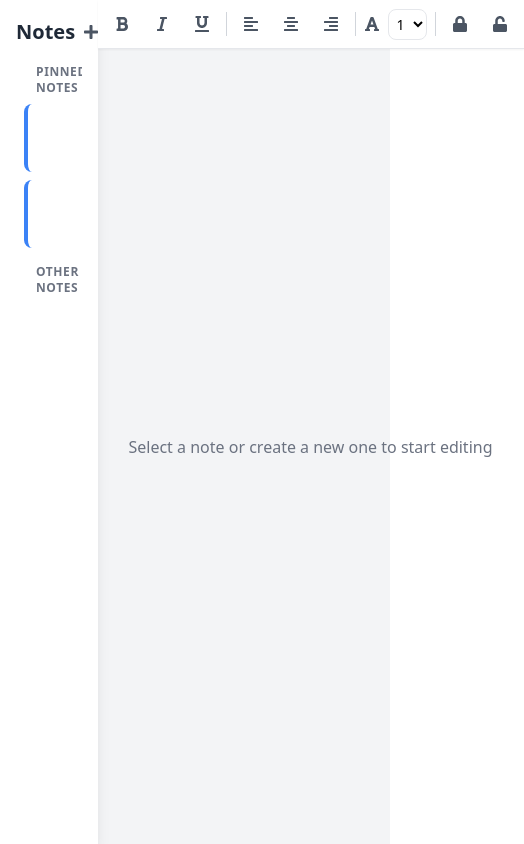
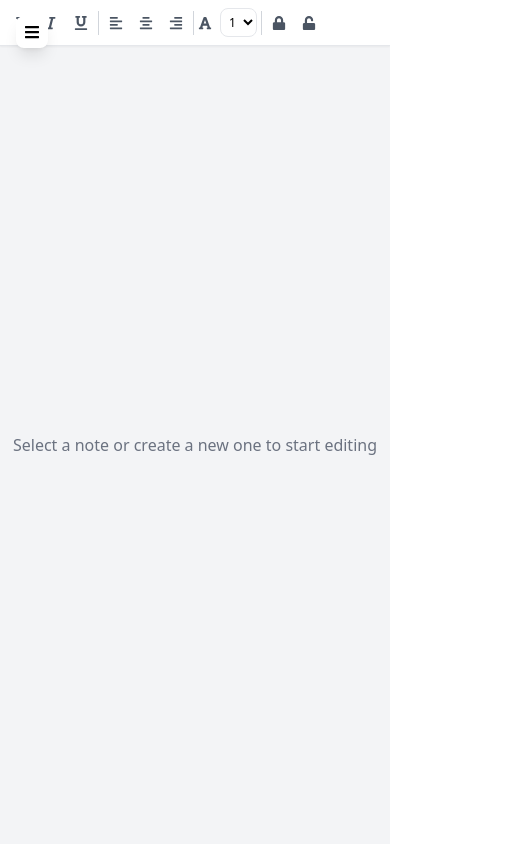
Before and after one commit to JAIMIN05/frontend_task, a React (Vite) app: page / in a window 390 px wide. Shown: the whole page, 524 px wide, since content can reach past the window. Built offline with nearby package versions, Linux system fonts and the light colour scheme.

Commit message:
Improve the layout using TailwindCSS so that the app works on mobile, tablet, and desktop.

```diff
--- a/src/components/Editor.jsx
+++ b/src/components/Editor.jsx
@@ -1,4 +1,5 @@
 import React, { useEffect, useRef, useState } from 'react';
+import { FaTimes } from 'react-icons/fa';  // Import close icon
 import { summarizeNote, grammarCheck } from '../utils/ai';
 
 const Editor = ({ content, setContent }) => {
@@ -58,27 +59,32 @@ const Editor = ({ content, setContent }) => {
     }
   };
 
+  const handleCloseSummary = () => {
+    setSummary('');  // Clear the summary/grammar suggestions
+  };
+
   return (
-    <div className="h-full flex flex-col" onClick={handleFocus}>
+    <div className="h-full flex flex-col max-w-4xl mx-auto" onClick={handleFocus}>
       <div
         ref={editorRef}
         contentEditable
         onInput={handleInput}
-        className="flex-1 outline-none p-6 prose prose-slate max-w-none
-          focus:ring-0 overflow-y-auto
-          text-gray-700 text-base leading-relaxed
+        className="flex-1 outline-none p-3 md:p-6 prose prose-sm md:prose-base lg:prose-lg
+          max-w-none focus:ring-0 overflow-y-auto
+          text-gray-700 leading-relaxed
           placeholder:text-gray-400"
         data-placeholder="Start writing your note here..."
         suppressContentEditableWarning={true}
       />
 
-      <div className="border-t p-4 space-y-4">
-        <div className="flex space-x-2">
+      <div className="border-t p-3 md:p-4 space-y-3 md:space-y-4">
+        <div className="flex flex-wrap gap-2">
           <button
             onClick={handleSummarize}
             disabled={isLoading}
-            className="px-4 py-2 bg-blue-500 text-white rounded-lg hover:bg-blue-600
-              disabled:bg-gray-300 disabled:cursor-not-allowed"
+            className="px-3 py-1.5 md:px-4 md:py-2 bg-blue-500 text-white rounded-lg
+              hover:bg-blue-600 disabled:bg-gray-300 disabled:cursor-not-allowed
+              text-sm md:text-base"
           >
             {isLoading ? 'Processing...' : 'Summarize'}
           </button>
@@ -86,27 +92,46 @@ const Editor = ({ content, setContent }) => {
           <button
             onClick={handleGrammarCheck}
             disabled={isLoading}
-            className="px-4 py-2 bg-green-500 text-white rounded-lg hover:bg-green-600
-              disabled:bg-gray-300 disabled:cursor-not-allowed"
+            className="px-3 py-1.5 md:px-4 md:py-2 bg-green-500 text-white rounded-lg
+              hover:bg-green-600 disabled:bg-gray-300 disabled:cursor-not-allowed
+              text-sm md:text-base"
           >
             {isLoading ? 'Processing...' : 'Check Grammar'}
           </button>
         </div>
 
         {error && (
-          <div className="text-red-500 text-sm">
+          <div className="text-red-500 text-xs md:text-sm">
             {error}
           </div>
         )}
 
         {summary && (
-          <div className="bg-gray-50 p-4 rounded-lg">
-            <h3 className="font-semibold mb-2">
-              {summary.startsWith('Grammar') ? 'Grammar Suggestions' : 'Summary'}
-            </h3>
-            <p className="text-gray-700 text-sm whitespace-pre-wrap">
-              {summary}
-            </p>
+          <div className="bg-gray-50 p-3 md:p-4 rounded-lg">
+            <div className="flex justify-between items-start mb-2">
+              <h3 className="font-semibold text-sm md:text-base">
+                Grammar Suggestions
+              </h3>
+              <button
+                onClick={handleCloseSummary}
+                className="p-1 hover:bg-gray-200 rounded-full text-gray-500 hover:text-gray-700"
+                title="Close"
+              >
+                <FaTimes size={16} />
+              </button>
+            </div>
+            <div className="text-gray-700 text-xs md:text-sm space-y-2">
+              {summary.split('\n').map((line, index) => (
+                line.trim() && (
+                  <p
+                    key={index}
+                    className={`${line.match(/^\d+\./) ? 'font-medium text-gray-800' : 'pl-4'}`}
+                  >
+                    {line.trim()}
+                  </p>
+                )
+              ))}
+            </div>
           </div>
         )}
       </div>
--- a/src/components/Layout.jsx
+++ b/src/components/Layout.jsx
@@ -1,7 +1,7 @@
-import React from 'react';
+import React, { useState } from 'react';
 import NoteList from './NoteList';
 import Toolbar from './Toolbar';
-import { FaPlus } from 'react-icons/fa';
+import { FaPlus, FaBars, FaTimes } from 'react-icons/fa';
 
 const Layout = ({
   children,
@@ -11,15 +11,30 @@ const Layout = ({
   activeNoteId,
   onSelectNote,
   onCreateNote,
-  onEncryptNote,  // Add these props
+  onEncryptNote,
   onDecryptNote
 }) => {
+  const [isSidebarOpen, setIsSidebarOpen] = useState(false);
+
   return (
-    <div className="flex h-screen bg-gray-100">
-      {/* Sidebar - 25% width */}
-      <div className="w-1/4 bg-white shadow-lg">
-        <div className="p-4 h-full flex flex-col">
-          <div className="flex justify-between items-center mb-4">
+    <div className="h-screen bg-gray-100 flex flex-col md:flex-row">
+      {/* Mobile Sidebar Toggle */}
+      <button
+        onClick={() => setIsSidebarOpen(!isSidebarOpen)}
+        className="md:hidden fixed top-4 left-4 z-50 p-2 bg-white rounded-lg shadow-lg"
+      >
+        {isSidebarOpen ? <FaTimes /> : <FaBars />}
+      </button>
+
+      {/* Sidebar */}
+      <div className={`
+        fixed md:static inset-0 bg-white md:w-80 lg:w-96
+        transform ${isSidebarOpen ? 'translate-x-0' : '-translate-x-full'}
+        md:translate-x-0 transition-transform duration-200 ease-in-out
+        z-40 shadow-lg
+      `}>
+        <div className="h-full flex flex-col p-4">
+          <div className="flex justify-between items-center mb-4 mt-8 md:mt-0">
             <h2 className="text-xl font-semibold text-gray-800">Notes</h2>
             <button
               onClick={onCreateNote}
@@ -29,28 +44,41 @@ const Layout = ({
               <FaPlus />
             </button>
           </div>
+          <div className="flex-1 overflow-hidden">
             <NoteList
               notes={notes || []}
               onPinNote={onPinNote}
               onDeleteNote={onDeleteNote}
               activeNoteId={activeNoteId}
-            onSelectNote={onSelectNote}
+              onSelectNote={(noteId) => {
+                onSelectNote(noteId);
+                setIsSidebarOpen(false); // Close sidebar on mobile after selection
+              }}
             />
           </div>
         </div>
+      </div>
 
-      {/* Main Content Area - 75% width */}
-      <div className="flex-1 flex flex-col">
-        <div className="bg-white shadow-sm border-b">
+      {/* Main Content */}
+      <div className="flex-1 flex flex-col min-w-0">
+        <div className="bg-white shadow-sm border-b overflow-x-auto">
           <Toolbar
-            onEncryptNote={onEncryptNote}    // Add these handlers
+            onEncryptNote={onEncryptNote}
             onDecryptNote={onDecryptNote}
           />
         </div>
-        <div className="flex-1 p-4">
+        <div className="flex-1 p-2 md:p-4 overflow-auto">
           {children}
         </div>
       </div>
+
+      {/* Overlay for mobile sidebar */}
+      {isSidebarOpen && (
+        <div
+          className="fixed inset-0 bg-black bg-opacity-50 z-30 md:hidden"
+          onClick={() => setIsSidebarOpen(false)}
+        />
+      )}
     </div>
   );
 };
--- a/src/components/Toolbar.jsx
+++ b/src/components/Toolbar.jsx
@@ -19,10 +19,11 @@ const Toolbar = ({ onEncryptNote, onDecryptNote }) => {
   const fontSizes = ['1', '2', '3', '4', '5', '6', '7'];
 
   return (
-    <div className="flex items-center space-x-2 p-2">
+    <div className="flex items-center space-x-1 md:space-x-2 p-2 overflow-x-auto">
+      {/* Make buttons smaller on mobile */}
       <button
         onClick={() => handleFormat('bold')}
-        className="p-2 hover:bg-gray-100 rounded-lg text-gray-600 hover:text-gray-900"
+        className="p-1.5 md:p-2 hover:bg-gray-100 rounded-lg text-gray-600 hover:text-gray-900 text-sm md:text-base"
         title="Bold"
       >
         <FaBold />
@@ -30,7 +31,7 @@ const Toolbar = ({ onEncryptNote, onDecryptNote }) => {
 
       <button
         onClick={() => handleFormat('italic')}
-        className="p-2 hover:bg-gray-100 rounded-lg text-gray-600 hover:text-gray-900"
+        className="p-1.5 md:p-2 hover:bg-gray-100 rounded-lg text-gray-600 hover:text-gray-900 text-sm md:text-base"
         title="Italic"
       >
         <FaItalic />
@@ -38,17 +39,17 @@ const Toolbar = ({ onEncryptNote, onDecryptNote }) => {
 
       <button
         onClick={() => handleFormat('underline')}
-        className="p-2 hover:bg-gray-100 rounded-lg text-gray-600 hover:text-gray-900"
+        className="p-1.5 md:p-2 hover:bg-gray-100 rounded-lg text-gray-600 hover:text-gray-900 text-sm md:text-base"
         title="Underline"
       >
         <FaUnderline />
       </button>
 
-      <div className="h-6 w-px bg-gray-300 mx-2" /> {/* Divider */}
+      <div className="h-6 w-px bg-gray-300 mx-1 md:mx-2 shrink-0" /> {/* Divider */}
 
       <button
         onClick={() => handleFormat('justifyLeft')}
-        className="p-2 hover:bg-gray-100 rounded-lg text-gray-600 hover:text-gray-900"
+        className="p-1.5 md:p-2 hover:bg-gray-100 rounded-lg text-gray-600 hover:text-gray-900 text-sm md:text-base"
         title="Align Left"
       >
         <FaAlignLeft />
@@ -56,7 +57,7 @@ const Toolbar = ({ onEncryptNote, onDecryptNote }) => {
 
       <button
         onClick={() => handleFormat('justifyCenter')}
-        className="p-2 hover:bg-gray-100 rounded-lg text-gray-600 hover:text-gray-900"
+        className="p-1.5 md:p-2 hover:bg-gray-100 rounded-lg text-gray-600 hover:text-gray-900 text-sm md:text-base"
         title="Align Center"
       >
         <FaAlignCenter />
@@ -64,19 +65,19 @@ const Toolbar = ({ onEncryptNote, onDecryptNote }) => {
 
       <button
         onClick={() => handleFormat('justifyRight')}
-        className="p-2 hover:bg-gray-100 rounded-lg text-gray-600 hover:text-gray-900"
+        className="p-1.5 md:p-2 hover:bg-gray-100 rounded-lg text-gray-600 hover:text-gray-900 text-sm md:text-base"
         title="Align Right"
       >
         <FaAlignRight />
       </button>
 
-      <div className="h-6 w-px bg-gray-300 mx-2" /> {/* Divider */}
+      <div className="h-6 w-px bg-gray-300 mx-1 md:mx-2 shrink-0" /> {/* Divider */}
 
-      <div className="flex items-center space-x-1">
-        <FaFont className="text-gray-600" />
+      <div className="flex items-center space-x-1 shrink-0">
+        <FaFont className="text-gray-600 text-sm md:text-base" />
         <select
           onChange={(e) => handleFormat('fontSize', e.target.value)}
-          className="p-1 border rounded-lg text-sm focus:outline-none focus:ring-2 focus:ring-blue-500"
+          className="p-1 border rounded-lg text-xs md:text-sm focus:outline-none focus:ring-2 focus:ring-blue-500"
         >
           {fontSizes.map(size => (
             <option key={size} value={size}>
@@ -86,14 +87,14 @@ const Toolbar = ({ onEncryptNote, onDecryptNote }) => {
         </select>
       </div>
 
-      <div className="h-6 w-px bg-gray-300 mx-2" />
+      <div className="h-6 w-px bg-gray-300 mx-1 md:mx-2" />
 
       <button
         onClick={() => {
           console.log('Encrypt button clicked'); // Add this for debugging
           onEncryptNote();
         }}
-        className="p-2 hover:bg-gray-100 rounded-lg text-gray-600 hover:text-gray-900"
+        className="p-1.5 md:p-2 hover:bg-gray-100 rounded-lg text-gray-600 hover:text-gray-900 text-sm md:text-base"
         title="Encrypt Note"
       >
         <FaLock />
@@ -104,7 +105,7 @@ const Toolbar = ({ onEncryptNote, onDecryptNote }) => {
           console.log('Decrypt button clicked'); // Add this for debugging
           onDecryptNote();
         }}
-        className="p-2 hover:bg-gray-100 rounded-lg text-gray-600 hover:text-gray-900"
+        className="p-1.5 md:p-2 hover:bg-gray-100 rounded-lg text-gray-600 hover:text-gray-900 text-sm md:text-base"
         title="Decrypt Note"
       >
         <FaUnlock />
--- a/src/utils/ai.js
+++ b/src/utils/ai.js
@@ -40,13 +40,28 @@ export const grammarCheck = async (text) => {
         model: "meta-llama/llama-4-scout-17b-16e-instruct",
         messages: [{
           role: "user",
-          content: `Please check the following text for grammar and provide suggestions: ${text}`
-        }]
+          content: `Analyze the following text for grammar and provide feedback in this format:
+          1. List maximum 3 most important grammar issues
+          2. For each issue, give one short correction example
+          3. Ignore minor stylistic issues
+          4. Focus only on significant errors that affect clarity
+
+          Text to analyze: "${text}"`
+        }],
+        max_tokens: 200,
+        temperature: 0.3
       })
     });
 
     const data = await response.json();
-    return data.choices[0].message.content;
+    let feedback = data.choices[0].message.content;
+
+    // Format the response for better display
+    feedback = feedback
+      .replace(/(\d+\.|•)/g, '\n$1') // Add line breaks before numbers/bullets
+      .trim();
+
+    return feedback;
   } catch (error) {
     console.error('Failed to check grammar:', error);
     return null;
```
Lines whose indentation alone changed are shown as unchanged.
